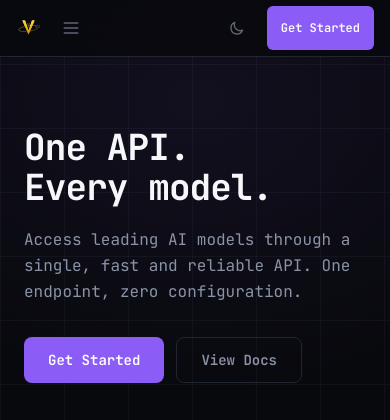
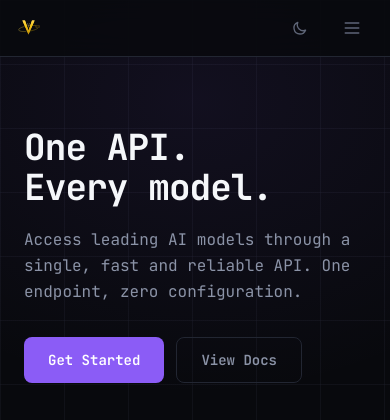
Before and after one commit to rezkyrafael2901/vrouter-public, a FastAPI app: page / in a window 390 px wide. Shown: the top 420 px of the page. Run offline with FastAPI, Linux system fonts and the light colour scheme; some libraries are stand-ins or nearby versions.

Commit message:
fix: remove Get Started button, move hamburger to right

```diff
--- a/templates/landing.html
+++ b/templates/landing.html
@@ -241,15 +241,12 @@ document.addEventListener('DOMContentLoaded', function() {
 <!-- ═══════════════ NAVBAR ═══════════════ -->
 <nav class="fixed top-0 left-0 right-0 z-50 bg-[#08090D]/80 backdrop-blur-xl border-b border-border">
   <div class="max-w-6xl mx-auto px-4 sm:px-6 h-14 flex items-center justify-between relative">
-    <!-- Left: Logo + Hamburger -->
+    <!-- Left: Logo -->
     <div class="flex items-center gap-2">
       <a href="/" class="flex items-center gap-2 min-h-[44px]">
         <img src="/static/vrouter-logo.svg" alt="VRouter" class="h-5 w-auto" />
         <span class="font-semibold text-[13px] tracking-tight text-primary hidden sm:inline">VRouter</span>
       </a>
-      <button onclick="toggleMobileNav()" class="md:hidden p-2.5 rounded-lg text-muted hover:text-primary hover:bg-surface transition-colors min-w-[44px] min-h-[44px] flex items-center justify-center" aria-label="Menu" id="hamburger-btn">
-        <svg class="w-5 h-5" fill="none" stroke="currentColor" viewBox="0 0 24 24"><path stroke-linecap="round" stroke-linejoin="round" stroke-width="2" d="M4 6h16M4 12h16M4 18h16"/></svg>
-      </button>
     </div>
     <!-- Center: Nav links (desktop only) -->
     <div class="hidden md:flex items-center gap-1">
@@ -261,7 +258,7 @@ document.addEventListener('DOMContentLoaded', function() {
       <a href="/dashboard" class="text-muted text-xs font-medium hover:text-primary transition-colors px-3 py-3 inline-flex items-center min-h-[44px]">Dashboard</a>
       {% endif %}
     </div>
-    <!-- Right: CTA -->
+    <!-- Right: CTA + Hamburger -->
     <div class="flex items-center gap-2">
       <button onclick="toggleTheme()" class="p-2.5 rounded-lg text-muted hover:text-primary hover:bg-surface transition-colors min-w-[44px] min-h-[44px] flex items-center justify-center" aria-label="Toggle theme" id="theme-toggle">
         <svg class="w-4 h-4 dark:hidden" fill="none" stroke="currentColor" viewBox="0 0 24 24"><path stroke-linecap="round" stroke-linejoin="round" stroke-width="2" d="M12 3v1m0 16v1m9-9h-1M4 12H3m15.364 6.364l-.707-.707M6.343 6.343l-.707-.707m12.728 0l-.707.707M6.343 17.657l-.707.707M16 12a4 4 0 11-8 0 4 4 0 018 0z"/></svg>
@@ -271,8 +268,10 @@ document.addEventListener('DOMContentLoaded', function() {
       <a href="/auth/logout" class="text-xs text-muted hover:text-primary transition-colors hidden sm:inline">Logout</a>
       {% else %}
       <a href="/auth" class="text-xs font-medium text-muted hover:text-primary transition-colors px-2.5 py-1 hidden sm:inline-flex items-center min-h-[44px]">Sign In</a>
-      <a href="/auth?signup=true" class="text-xs font-semibold text-white bg-accent hover:bg-accent-dark px-3.5 py-2 rounded-md transition-colors inline-flex items-center min-h-[44px]">Get Started</a>
       {% endif %}
+      <button onclick="toggleMobileNav()" class="md:hidden p-2.5 rounded-lg text-muted hover:text-primary hover:bg-surface transition-colors min-w-[44px] min-h-[44px] flex items-center justify-center" aria-label="Menu" id="hamburger-btn">
+        <svg class="w-5 h-5" fill="none" stroke="currentColor" viewBox="0 0 24 24"><path stroke-linecap="round" stroke-linejoin="round" stroke-width="2" d="M4 6h16M4 12h16M4 18h16"/></svg>
+      </button>
     </div>
   </div>
   <!-- Mobile dropdown menu -->
```
